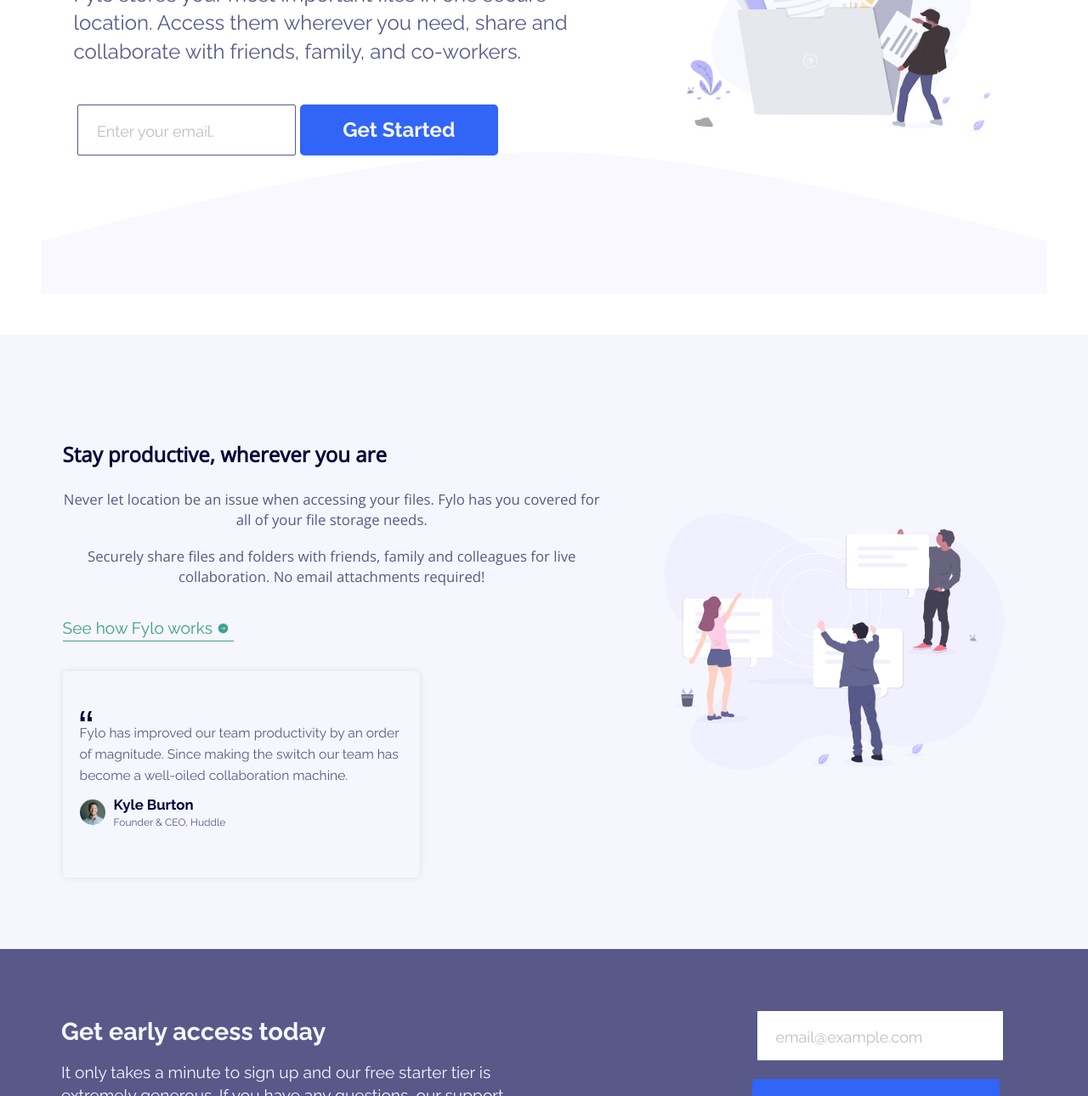
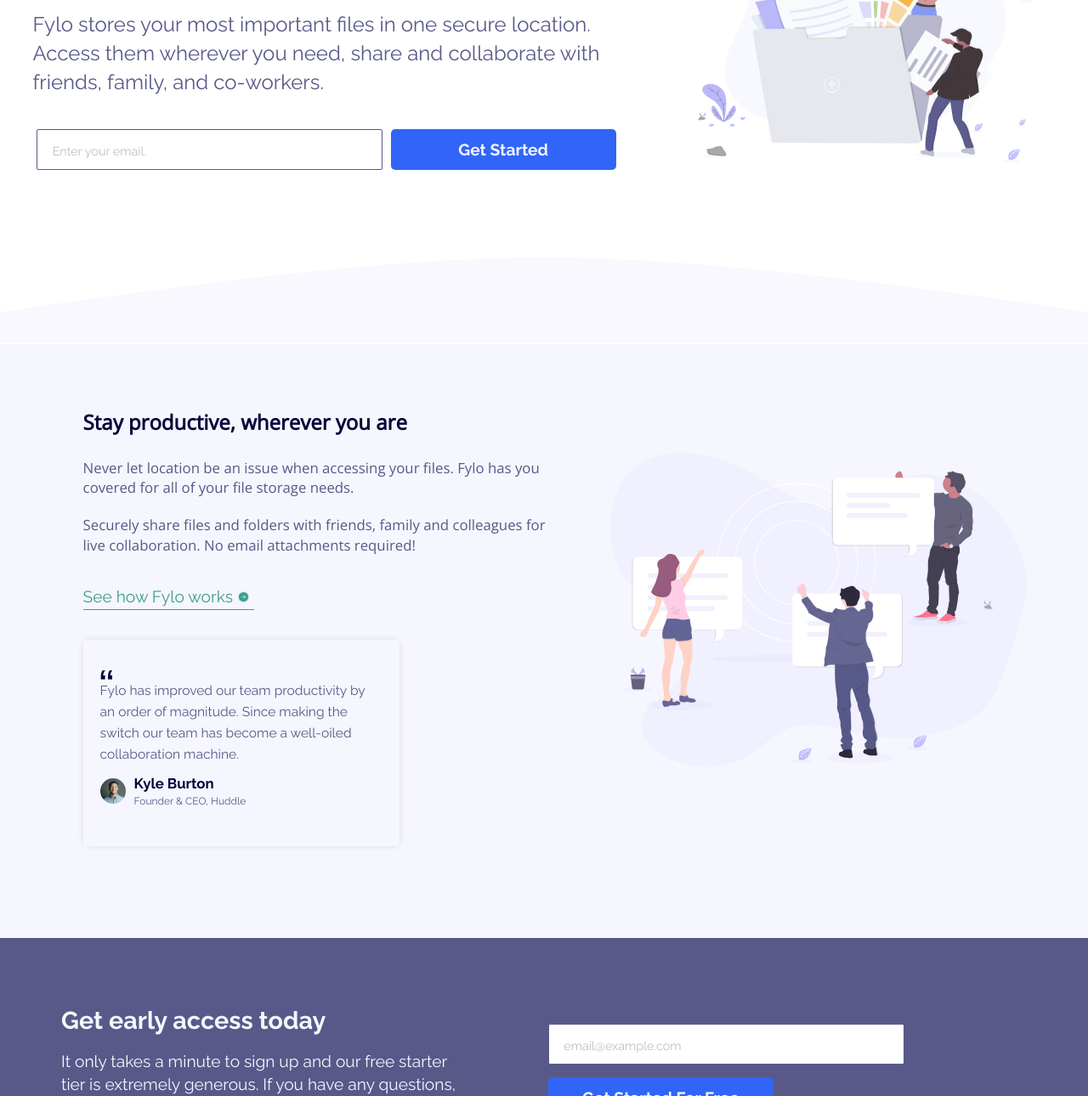
Before and after one commit to apuntesnavarrete/fylo-landing-page-with-two-column-layout-master, a plain HTML site: page index.html in a window 1280 px wide. Shown: the part 317-1607 px from the top of the page at 85% size. Drawn offline with nearby package versions, Linux system fonts and the light colour scheme.

Commit message:
css temrinado movil y desktop

```diff
--- a/styles/index.css
+++ b/styles/index.css
@@ -332,8 +332,8 @@ li{
         font-size: 20px;
     }
     .top_img{
-        max-width: 31.25rem;
-
+        max-width: 31.25rem
+    re
     }
     .middle-description{
         text-align: center;
@@ -346,9 +346,17 @@ li{
     body{
         font-size: 24px;
     }
+    .header{
+        padding: 2.6em 4.6em;
+
+    }
     .secction_top{
+        background-image: url("../images/bg-curve-desktop.svg");
+
         flex-direction: row-reverse;
-        margin: 3.0rem;
+        margin: 0em 0em 0em 0em;
+        padding-bottom: 6.3em;
+
     }
     .content-top_img{
        width: 40%;
@@ -360,18 +368,28 @@ li{
     }
     .top-content-form{
             flex-direction: row;
-            max-width: 31.2rem;
+            max-width: 100%;
 
 
     }
     .top_input{
+        margin: 15px 5px;
+
+        font-size: 0.8em;
+
+    }
+    .top_button{
         margin: 0px 5px;
 
+        font-size: 0.8em;
+        max-width: 13.8em;
+
     }
+
     .secction_middle{
         flex-direction: row-reverse;
         justify-content: space-between;
-        padding: 3rem;
+        padding: 0 3em 3em 3em  ;
 
 
     }
@@ -387,7 +405,13 @@ li{
     }
     .middle-description{
         font-size: 0.7em;
+        text-align: start;
+        max-width: 32.81em;
 
+
+    }
+    .middle-img{
+        width: 100%;
     }
     .secction_bottom{
         flex-direction: row;
@@ -406,23 +430,44 @@ li{
         display: flex;
         flex-direction: column;
         justify-content: center;
+        width: 50%;
+        align-items: flex-start;
 
     }
     .secction-bottom_description{
         font-size: 0.8em;
+        max-width: 25.2em;
 
     }
+
+
+
     .footer{
         flex-direction: row;
         justify-content: space-between;
         align-items: center;
         padding: 3em;
     }
+    .content-card{
+        width: 15.5em;
+
+    }
+    li{
+        margin: 0.4em;
+    }
   }
 
   @media (min-width: 1400px) {
     body{
         font-size: 28px;
+    }
+    .top_title{
+        font-size: 1.8em;
+
+    }
+    .top-description{
+        font-size: 0.85em;
+
     }
     .middle-title{
         font-size: 1.4em;
@@ -431,10 +476,18 @@ li{
         font-size: 0.6em;
         width: 70%;
     }
+    .secction-bottom_form{
+        margin-left: 9.3em;
+    }
   }
 
   @media (min-width: 1900px) {
     body{
-        font-size: 32px;
+        font-size: 48px;
+
     }
+
+
+
+
   }
```
